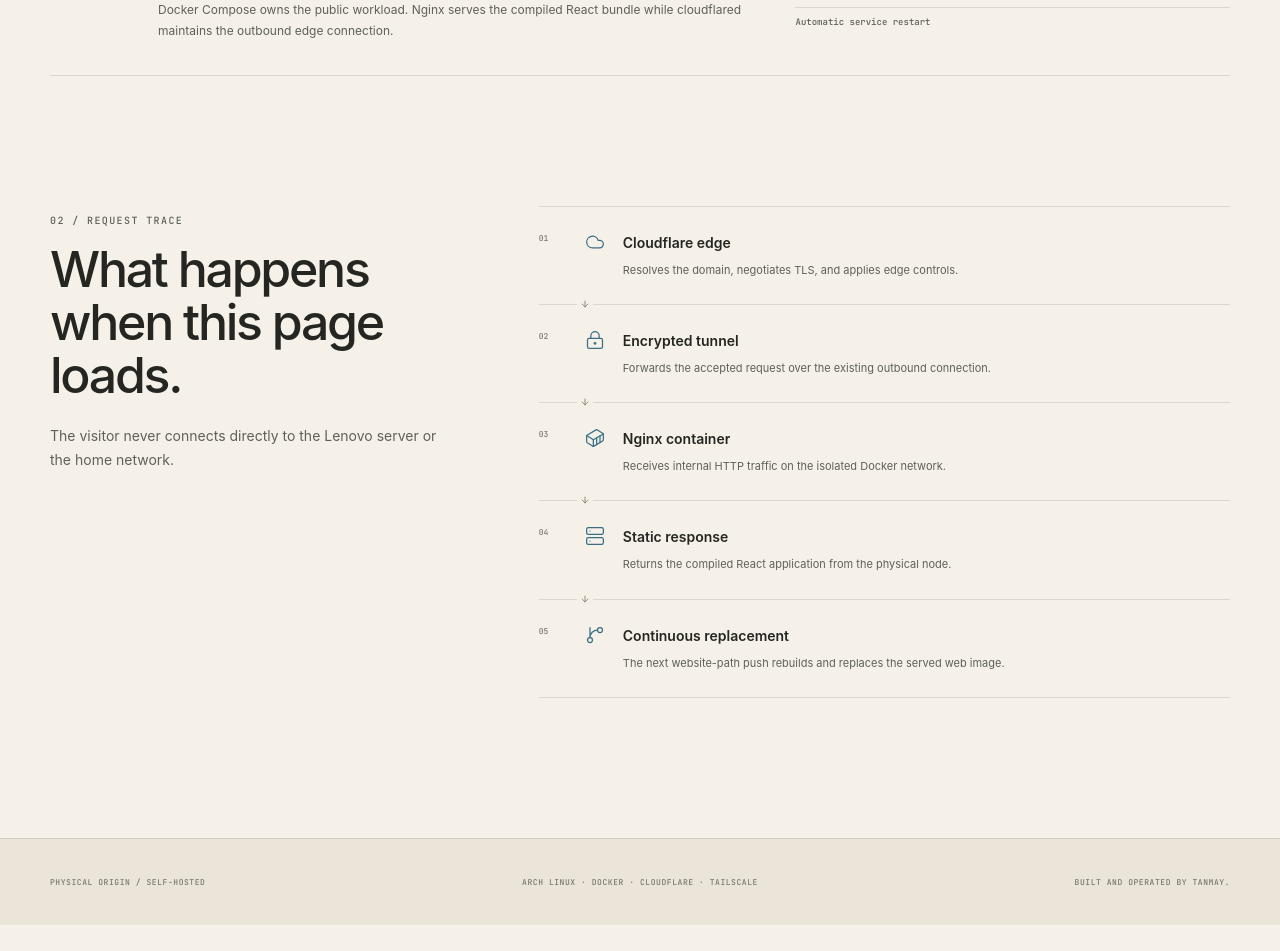
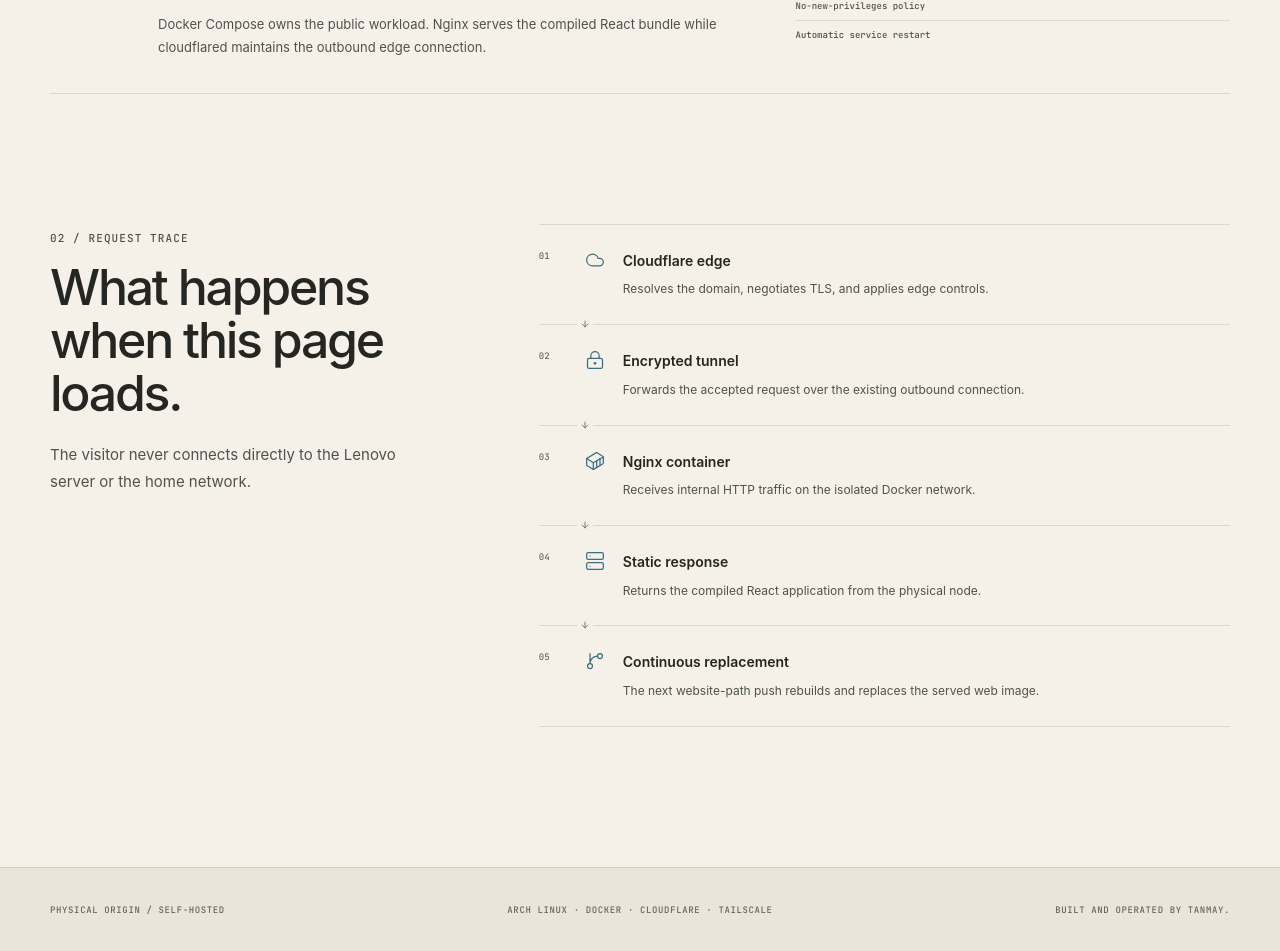
Before and after one commit to tanmayhutt/arch-server, a React (Vite) app in the folder website/: page /architecture in a window 1280 px wide. Shown: the part 1775-2726 px from the top of the page. Before the commit the page ends 2700 px from the top, so only its background shows below. Built offline with nearby package versions, Linux system fonts and the light colour scheme.

Commit message:
minor updates

```diff
--- a/website/src/index.css
+++ b/website/src/index.css
@@ -17,9 +17,9 @@
   --line: rgba(39, 42, 37, 0.13);
   --line-strong: rgba(39, 42, 37, 0.23);
   --text: #252621;
-  --muted: #5e6059;
-  --subtle: #79776e;
-  --quiet: #999489;
+  --muted: #4f524c;
+  --subtle: #66645d;
+  --quiet: #77736b;
   --ice: #386f84;
   --ice-strong: #285d72;
   --amber: #a8663f;
@@ -738,3 +738,88 @@ a { color: inherit; text-decoration: none; }
 .tool-notes-heading > svg,
 .boundary-id svg { color: var(--ice); }
 ::selection { background: rgba(49, 109, 133, 0.2); color: #17282e; }
+
+/* Readability pass: preserve the light palette, remove microtype. */
+body { line-height: 1.55; }
+.eyebrow,
+.section-index {
+  font-size: 11px;
+  line-height: 1.3;
+  letter-spacing: 0.1em;
+}
+.panel-chrome {
+  min-height: 40px;
+  height: auto;
+  font-size: 9px;
+  line-height: 1.35;
+  letter-spacing: 0.08em;
+}
+.globe-readout span { font-size: 9px; letter-spacing: 0.07em; }
+.globe-readout strong { font-size: 10px; line-height: 1.35; }
+.globe-coordinate { font-size: 8px; letter-spacing: 0.09em; }
+.brand-mark small,
+.hero-metrics dd,
+.story-number,
+.sequence-number,
+.node-core span,
+.telemetry-row span,
+.access-route-list article > span,
+.access-route-list small,
+.machine-spec-list dt,
+.boundary-id,
+.desktop-layer-grid article > span,
+.about-chapters article > div,
+.automation-lines small {
+  font-size: 9px;
+  line-height: 1.45;
+}
+.map-node text,
+.host-node text,
+.topology-node-title { font-size: 10px; }
+.map-node .map-node-detail,
+.host-node .host-label,
+.host-node .map-node-detail,
+.topology-node-detail,
+.topology-boundary-label,
+.topology-note text { font-size: 8.5px; }
+.host-node .host-foot { font-size: 7.5px; }
+.topology-lane-label { font-size: 10px; }
+.topology-toolbar > div:first-child,
+.topology-legend,
+.map-caption,
+.footer-inner,
+.terminal-foot { font-size: 9px; line-height: 1.45; }
+.sequence-list p,
+.desktop-caption p,
+.desktop-layer-grid p,
+.about-image p,
+.tool-note-list span,
+.honest-footnotes p { font-size: 12px; }
+.terminal-route p,
+.access-route-list p,
+.boundary-row p,
+.plane-card > p,
+.capability-card > p:last-of-type { font-size: 13px; }
+.request-story p,
+.deep-dive-link p,
+.useful-list p,
+.about-story aside p,
+.about-links p,
+.notebook-intro > p,
+.dotfile-footnote > p { font-size: 14px; }
+.story-bridge-copy > p,
+.terminal-door-copy > p,
+.remote-copy > p,
+.automation-panel > p,
+.about-chapters p,
+.section-heading > p,
+.evidence-copy > p,
+.sequence-copy > p { font-size: 15px; }
+
+@media (max-width: 720px) {
+  .nav-links a { padding-inline: 8px; font-size: 11px; }
+  .panel-chrome { padding-block: 8px; }
+  .globe-panel .panel-chrome { gap: 10px; font-size: 8.5px; letter-spacing: 0.06em; }
+  .globe-panel .panel-chrome span:last-child { text-align: right; }
+  .globe-readout strong { font-size: 9px; }
+}
```
